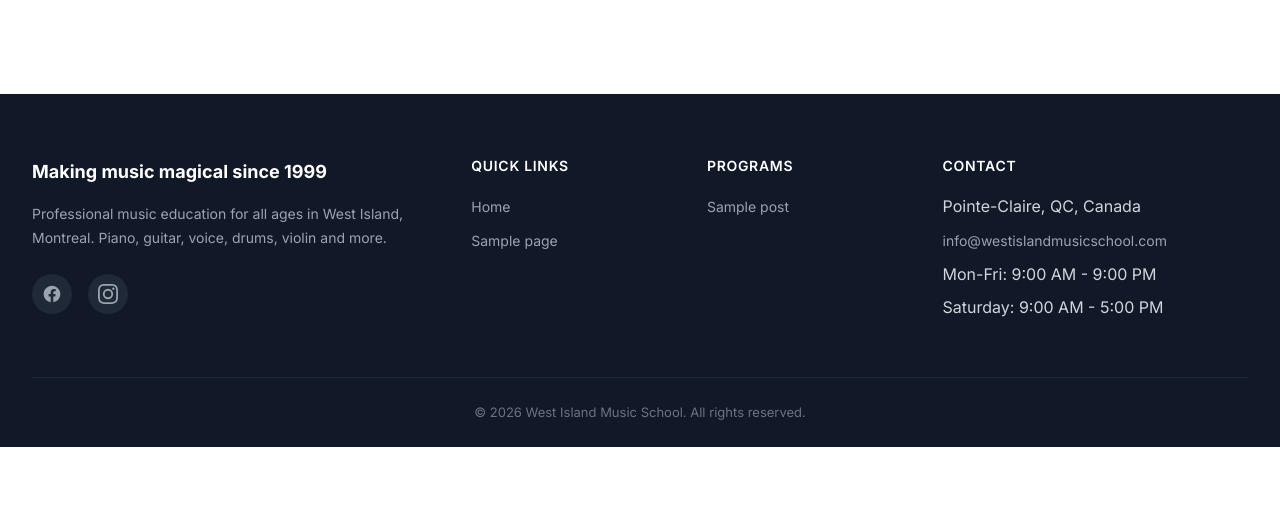
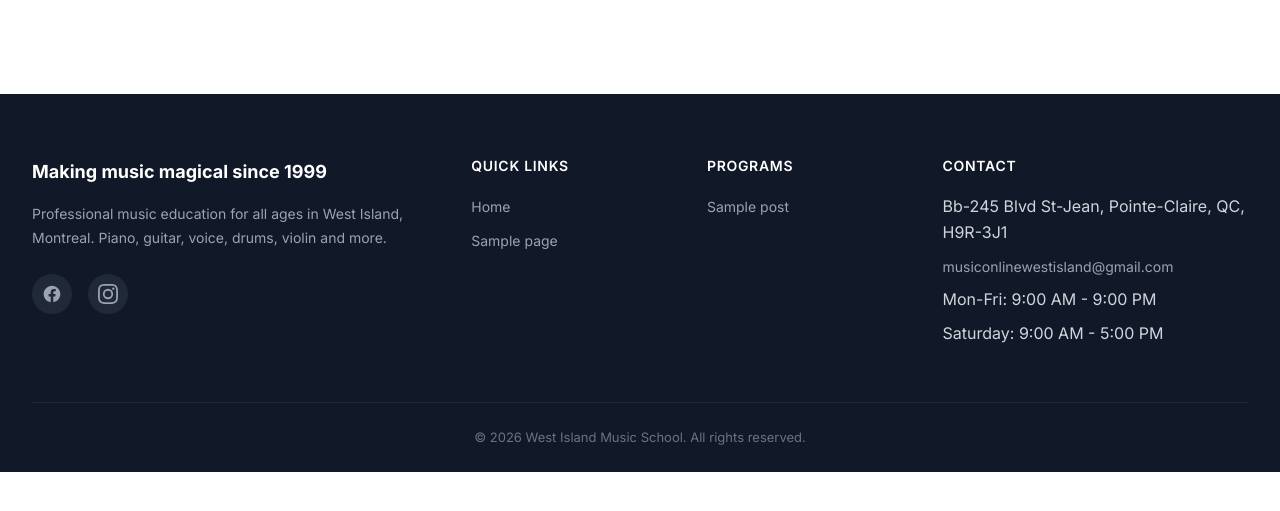
Before and after one commit to demessmaker/Hello-world, a WordPress theme: template wordpress-site-v2/theme/wicm-developer/page.php in a window 1280 px wide. Shown: the part 254-765 px from the top of the page. Run offline with PHP 8.4 and a stand-in for WordPress, Linux system fonts and the light colour scheme; the site name, menu and one post (Sample post) are stand-ins, and other content is empty; some libraries are stand-ins or nearby versions.

Commit message:
Update email to musiconlinewestisland@gmail.com and address to Bb-245 Blvd St-Jean
- Email changed from info@westislandmusicschool.com to
  musiconlinewestisland@gmail.com across all files (theme defaults,
  plugin contact form recipient, EN/FR contact pages)
- Physical address updated to Bb-245 Blvd St-Jean, Pointe-Claire,
  QC, H9R-3J1 (footer default, site-settings, EN/FR contact pages)

https://claude.ai/code/session_01Pxc7CARu2yAEVUsT42B4i8

```diff
--- a/wordpress-site-v2/plugin/wicm-developer-importer/content/pages/contact.json
+++ b/wordpress-site-v2/plugin/wicm-developer-importer/content/pages/contact.json
@@ -13,5 +13,5 @@
     "opengraph-title": "Contact West Island Music School",
     "opengraph-description": "Reach out to West Island Music School in Pointe-Claire. We're happy to answer questions about lessons, scheduling, and pricing."
   },
-  "html_content": "<section class=\"page-hero\">\n<div class=\"wicm-container\">\n<h1>Contact Us</h1>\n<p>We would love to hear from you</p>\n</div>\n</section>\n\n<div class=\"page-content\">\n<div class=\"wicm-container\">\n\n<h2>Get In Touch</h2>\n\n<div class=\"contact-grid\">\n<div class=\"contact-info\">\n<div class=\"contact-item\">\n<h4>Visit Us</h4>\n<p>Pointe-Claire, QC, Canada</p>\n</div>\n<div class=\"contact-item\">\n<h4>Call Us</h4>\n<p>+1-514-XXX-XXXX</p>\n</div>\n<div class=\"contact-item\">\n<h4>Email Us</h4>\n<p><a href=\"mailto:info@westislandmusicschool.com\">info@westislandmusicschool.com</a></p>\n</div>\n</div>\n</div>\n\n<h2>Business Hours</h2>\n<ul>\n<li><strong>Monday - Friday:</strong> 9:00 AM - 9:00 PM</li>\n<li><strong>Saturday:</strong> 9:00 AM - 5:00 PM</li>\n<li><strong>Sunday:</strong> Closed</li>\n</ul>\n\n<h2>Send Us a Message</h2>\n<p>Fill out the form below and we will get back to you within 24 hours.</p>\n[contact-form-7 title=\"WICM Contact Form\"]\n\n</div>\n</div>"
+  "html_content": "<section class=\"page-hero\">\n<div class=\"wicm-container\">\n<h1>Contact Us</h1>\n<p>We would love to hear from you</p>\n</div>\n</section>\n\n<div class=\"page-content\">\n<div class=\"wicm-container\">\n\n<h2>Get In Touch</h2>\n\n<div class=\"contact-grid\">\n<div class=\"contact-info\">\n<div class=\"contact-item\">\n<h4>Visit Us</h4>\n<p>Bb-245 Blvd St-Jean, Pointe-Claire, QC, H9R-3J1</p>\n</div>\n<div class=\"contact-item\">\n<h4>Call Us</h4>\n<p>+1-514-XXX-XXXX</p>\n</div>\n<div class=\"contact-item\">\n<h4>Email Us</h4>\n<p><a href=\"mailto:musiconlinewestisland@gmail.com\">musiconlinewestisland@gmail.com</a></p>\n</div>\n</div>\n</div>\n\n<h2>Business Hours</h2>\n<ul>\n<li><strong>Monday - Friday:</strong> 9:00 AM - 9:00 PM</li>\n<li><strong>Saturday:</strong> 9:00 AM - 5:00 PM</li>\n<li><strong>Sunday:</strong> Closed</li>\n</ul>\n\n<h2>Send Us a Message</h2>\n<p>Fill out the form below and we will get back to you within 24 hours.</p>\n[contact-form-7 title=\"WICM Contact Form\"]\n\n</div>\n</div>"
 }
--- a/wordpress-site-v2/plugin/wicm-developer-importer/content/pages/fr/contact.json
+++ b/wordpress-site-v2/plugin/wicm-developer-importer/content/pages/fr/contact.json
@@ -13,5 +13,5 @@
     "opengraph-title": "Contactez l'École de musique West Island",
     "opengraph-description": "Communiquez avec l'École de musique West Island à Pointe-Claire. Nous serons heureux de répondre à vos questions sur les cours, les horaires et les tarifs."
   },
-  "html_content": "<section class=\"page-hero\">\n<div class=\"wicm-container\">\n<h1>Contactez-nous</h1>\n<p>Nous serions ravis de vous entendre</p>\n</div>\n</section>\n\n<div class=\"page-content\">\n<div class=\"wicm-container\">\n\n<h2>Communiquez avec nous</h2>\n\n<div class=\"contact-grid\">\n<div class=\"contact-info\">\n<div class=\"contact-item\">\n<h4>Visitez-nous</h4>\n<p>Pointe-Claire, QC, Canada</p>\n</div>\n<div class=\"contact-item\">\n<h4>Appelez-nous</h4>\n<p>+1-514-XXX-XXXX</p>\n</div>\n<div class=\"contact-item\">\n<h4>Écrivez-nous</h4>\n<p><a href=\"mailto:info@westislandmusicschool.com\">info@westislandmusicschool.com</a></p>\n</div>\n</div>\n</div>\n\n<h2>Heures d'ouverture</h2>\n<ul>\n<li><strong>Lundi - Vendredi :</strong> 9h00 - 21h00</li>\n<li><strong>Samedi :</strong> 9h00 - 17h00</li>\n<li><strong>Dimanche :</strong> Fermé</li>\n</ul>\n\n<h2>Envoyez-nous un message</h2>\n<p>Remplissez le formulaire ci-dessous et nous vous répondrons dans les 24 heures.</p>\n[contact-form-7 title=\"WICM Contact Form\"]\n\n</div>\n</div>"
+  "html_content": "<section class=\"page-hero\">\n<div class=\"wicm-container\">\n<h1>Contactez-nous</h1>\n<p>Nous serions ravis de vous entendre</p>\n</div>\n</section>\n\n<div class=\"page-content\">\n<div class=\"wicm-container\">\n\n<h2>Communiquez avec nous</h2>\n\n<div class=\"contact-grid\">\n<div class=\"contact-info\">\n<div class=\"contact-item\">\n<h4>Visitez-nous</h4>\n<p>Bb-245 Blvd St-Jean, Pointe-Claire, QC, H9R-3J1</p>\n</div>\n<div class=\"contact-item\">\n<h4>Appelez-nous</h4>\n<p>+1-514-XXX-XXXX</p>\n</div>\n<div class=\"contact-item\">\n<h4>Écrivez-nous</h4>\n<p><a href=\"mailto:musiconlinewestisland@gmail.com\">musiconlinewestisland@gmail.com</a></p>\n</div>\n</div>\n</div>\n\n<h2>Heures d'ouverture</h2>\n<ul>\n<li><strong>Lundi - Vendredi :</strong> 9h00 - 21h00</li>\n<li><strong>Samedi :</strong> 9h00 - 17h00</li>\n<li><strong>Dimanche :</strong> Fermé</li>\n</ul>\n\n<h2>Envoyez-nous un message</h2>\n<p>Remplissez le formulaire ci-dessous et nous vous répondrons dans les 24 heures.</p>\n[contact-form-7 title=\"WICM Contact Form\"]\n\n</div>\n</div>"
 }
--- a/wordpress-site-v2/plugin/wicm-developer-importer/content/site-settings.json
+++ b/wordpress-site-v2/plugin/wicm-developer-importer/content/site-settings.json
@@ -4,13 +4,13 @@
   "timezone": "America/Toronto",
   "contact": {
     "phone": "+1-514-XXX-XXXX",
-    "email": "info@westislandmusicschool.com",
+    "email": "musiconlinewestisland@gmail.com",
     "website": "https://westislandmusicschool.com",
     "address": {
-      "street": "Your Street Address",
+      "street": "Bb-245 Blvd St-Jean",
       "city": "Pointe-Claire",
       "province": "QC",
-      "postal_code": "H9R XXX",
+      "postal_code": "H9R-3J1",
       "country": "CA"
     }
   },
--- a/wordpress-site-v2/plugin/wicm-developer-importer/wicm-developer-importer.php
+++ b/wordpress-site-v2/plugin/wicm-developer-importer/wicm-developer-importer.php
@@ -547,7 +547,7 @@ class WICM_Developer_Importer {
             'mail' => array_merge( $form->prop( 'mail' ), array(
                 'subject'   => 'WICM Inquiry - [instrument]',
                 'body'      => "Name: [your-name]\nEmail: [your-email]\nPhone: [your-phone]\nInstrument: [instrument]\n\n[your-message]",
-                'recipient' => 'info@westislandmusicschool.com',
+                'recipient' => 'musiconlinewestisland@gmail.com',
             ) ),
         ) );
         $form->set_title( 'WICM Contact Form' );
--- a/wordpress-site-v2/theme/wicm-developer/footer.php
+++ b/wordpress-site-v2/theme/wicm-developer/footer.php
@@ -67,8 +67,8 @@
             <div class="footer-column">
                 <h4><?php esc_html_e( 'Contact', 'wicm-developer' ); ?></h4>
                 <ul>
-                    <li><?php echo esc_html( get_theme_mod( 'wicm_contact_address', 'Pointe-Claire, QC, Canada' ) ); ?></li>
-                    <?php $email = get_theme_mod( 'wicm_contact_email', 'info@westislandmusicschool.com' ); ?>
+                    <li><?php echo esc_html( get_theme_mod( 'wicm_contact_address', 'Bb-245 Blvd St-Jean, Pointe-Claire, QC, H9R-3J1' ) ); ?></li>
+                    <?php $email = get_theme_mod( 'wicm_contact_email', 'musiconlinewestisland@gmail.com' ); ?>
                     <li><a href="mailto:<?php echo esc_attr( $email ); ?>"><?php echo esc_html( $email ); ?></a></li>
                     <li><?php echo esc_html( get_theme_mod( 'wicm_hours_weekday', 'Mon-Fri: 9:00 AM - 9:00 PM' ) ); ?></li>
                     <li><?php echo esc_html( get_theme_mod( 'wicm_hours_weekend', 'Saturday: 9:00 AM - 5:00 PM' ) ); ?></li>
--- a/wordpress-site-v2/theme/wicm-developer/functions.php
+++ b/wordpress-site-v2/theme/wicm-developer/functions.php
@@ -245,7 +245,7 @@ function wicm_customize_register( $wp_customize ) {
 
     // Contact - Email
     $wp_customize->add_setting( 'wicm_contact_email', array(
-        'default'           => 'info@westislandmusicschool.com',
+        'default'           => 'musiconlinewestisland@gmail.com',
         'sanitize_callback' => 'sanitize_email',
     ) );
     $wp_customize->add_control( 'wicm_contact_email', array(
```
Also changed, not shown: 1 other file.
